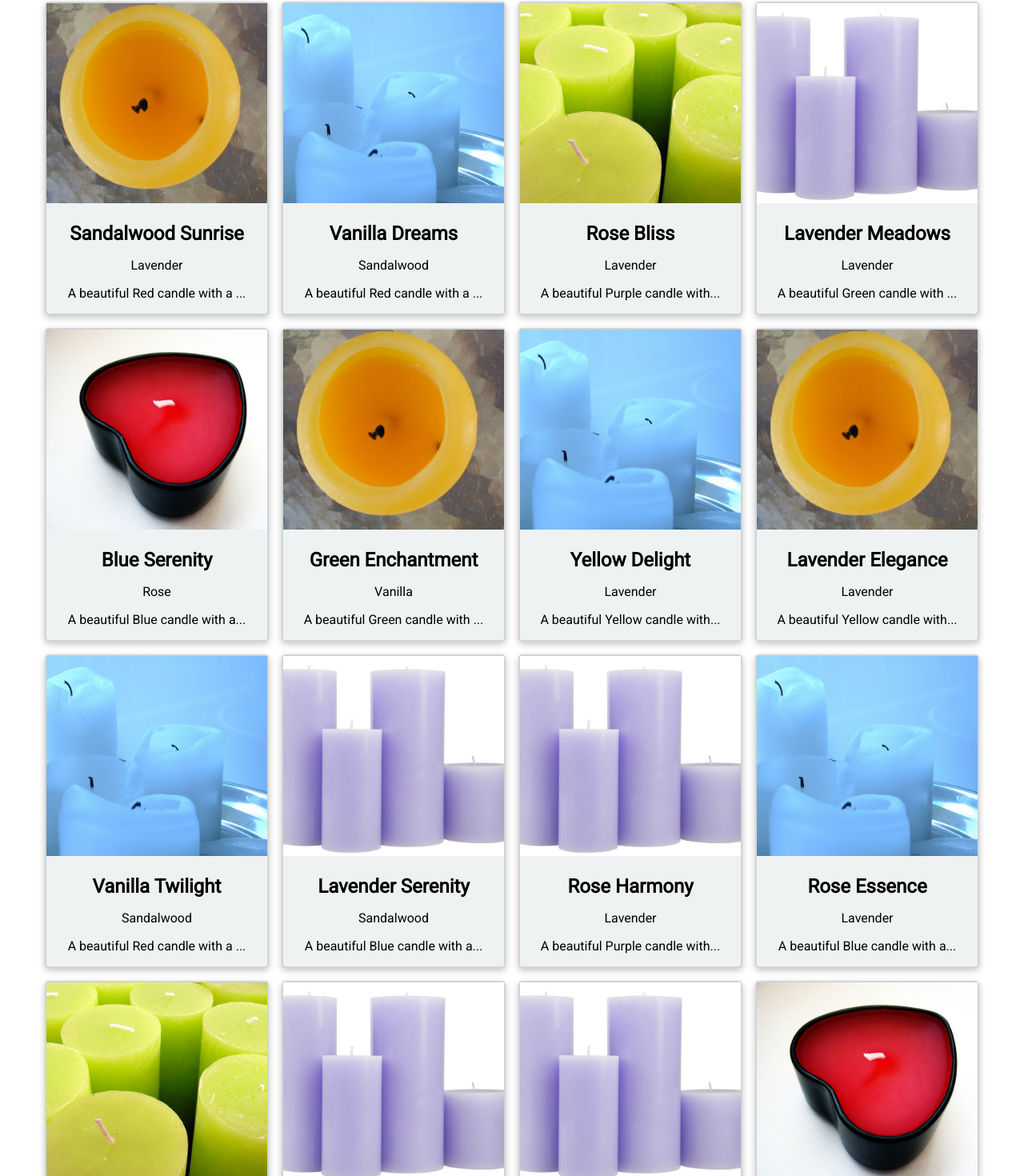
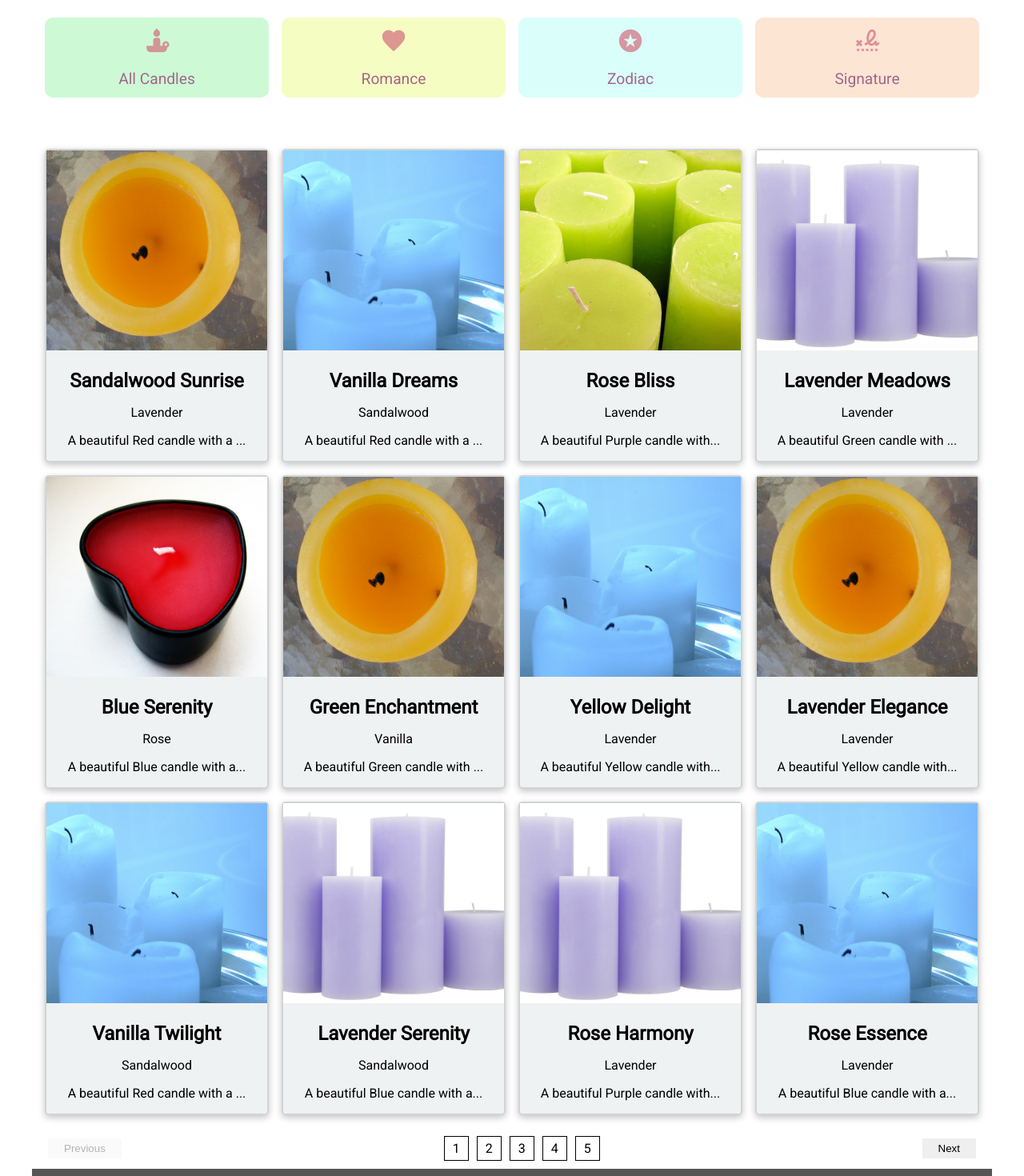
Before and after one commit to aminlimbu/react-app-1, a React (Create React App) app: page /products in a window 1280 px wide. Shown: the part 647-2117 px from the top of the page at 80% size. Built offline with nearby package versions, Linux system fonts and the light colour scheme.

Commit message:
Pagination implemented on 'Products' page

```diff
--- a/public/style.css
+++ b/public/style.css
@@ -16,6 +16,12 @@
 
 body {
     font-family: "Roboto", sans-serif;
+}
+
+button {
+    padding: 5px 20px;
+    border: none;
+    cursor: pointer;
 }
 
 /* Utilities */
@@ -406,12 +412,13 @@ article {
 /* PRODUCT CATALOGUE PAGE */
 
 .product-banner {
-    height: 40vh;
+    aspect-ratio: 21/9;
     min-height: 350px;
     width: 100%;
     background-image: url("https://picsum.photos/600/400?grayscale");
     background-position: center;
     background-size: cover;
+    margin-top: 20px;
     margin-bottom: 3rem;
 }
 
@@ -484,6 +491,31 @@ article {
     justify-content: start;
 }
 
+.pagination-container {
+    display: flex;
+    width: 100%;
+    justify-content: space-between;
+    align-items: center;
+    padding: 10px 20px;
+}
+
+.indexes {
+    display: flex;
+}
+
+.indexes-list {
+    display: flex;
+    gap: 10px;
+}
+
+.indexes-list-items {
+    padding: 5px 10px;
+    border: 1px solid black;
+    cursor: pointer;
+}
+.indexes-list-items:hover {
+    background-color: lightblue;
+}
 /* Landing Page Section */
 .landing-container {
     width: 100%;
@@ -511,8 +543,6 @@ article {
 }
 .landing-image {
     width: 100%;
-    /* height: 50vh; */
-    /* min-height: 350px; */
     margin-bottom: 1rem;
     overflow: hidden;
     object-fit: cover;
@@ -523,12 +553,7 @@ article {
     display: flex;
     justify-content: center;
     align-items: center;
-    /* transition: 0.5s ease-in; */
 }
-
-/* .landing-image img:hover {
-    transform: scale(1.1);
-} */
 
 .description {
     padding: 2rem;
--- /dev/null
+++ b/src/features/ui/CategoryList.jsx
@@ -0,0 +1,51 @@
+const CategoryList = ({ handleCategory }) => {
+    return (
+        <div className="catalogue-categories">
+            <div className="container collections grid">
+                <div
+                    className="all-collection flex"
+                    onClick={() => handleCategory("all-collection")}
+                >
+                    <div className="collection-icons">
+                        <span className="material-symbols-outlined">
+                            candle
+                        </span>
+                    </div>
+                    <div className="collection-text">All Candles</div>
+                </div>
+                <div
+                    className="fav-collection flex"
+                    onClick={() => handleCategory("fav-collection")}
+                >
+                    <div className="collection-icons">
+                        <span className="material-symbols-outlined">
+                            favorite
+                        </span>
+                    </div>
+                    <div className="collection-text">Romance</div>
+                </div>
+                <div
+                    className="zodiac-collection flex"
+                    onClick={() => handleCategory("zodiac-collection")}
+                >
+                    <div className="collection-icons">
+                        <span className="material-symbols-outlined">stars</span>
+                    </div>
+                    <div className="collection-text">Zodiac</div>
+                </div>
+                <div
+                    className="sig-collection flex"
+                    onClick={() => handleCategory("sig-collection")}
+                >
+                    <div className="collection-icons">
+                        <span className="material-symbols-outlined">
+                            signature
+                        </span>
+                    </div>
+                    <div className="collection-text">Signature</div>
+                </div>
+            </div>
+        </div>
+    );
+};
+export default CategoryList;
--- /dev/null
+++ b/src/features/ui/Pagination.jsx
@@ -0,0 +1,57 @@
+const Pagination = ({
+    filters,
+    currentPage,
+    productsPerPage,
+    setCurrentPage,
+}) => {
+    // Get total number of pages
+    const totalPages = Math.ceil(filters.length / productsPerPage);
+    const pageNumbers = [];
+    for (let i = 0; i < totalPages; i++) {
+        pageNumbers.push(i);
+    }
+    const hasNext =
+        productsPerPage * (currentPage - 1) + productsPerPage > filters.length;
+    const hasPrev = productsPerPage * (currentPage - 1) > 0;
+    return (
+        <div className="pagination-container">
+            <button
+                className="button"
+                onClick={() =>
+                    currentPage > 0
+                        ? setCurrentPage(currentPage - 1)
+                        : setCurrentPage(1)
+                }
+                disabled={!hasPrev}
+            >
+                Previous
+            </button>
+            <div className="paginatino-indexes">
+                <div className="indexes">
+                    <ul className="indexes-list">
+                        {pageNumbers.map((item) => (
+                            <li
+                                className="indexes-list-items"
+                                onClick={() => setCurrentPage(item + 1)}
+                            >
+                                {item + 1}
+                            </li>
+                        ))}
+                    </ul>
+                </div>
+            </div>
+            <button
+                className="button"
+                onClick={() =>
+                    currentPage > 0
+                        ? setCurrentPage(currentPage + 1)
+                        : setCurrentPage(1)
+                }
+                disabled={hasNext}
+            >
+                Next
+            </button>
+        </div>
+    );
+};
+export default Pagination;
--- /dev/null
+++ b/src/features/ui/ProductList.jsx
@@ -0,0 +1,27 @@
+import { Cards } from "features/ui";
+import { getCandleImage } from "features/utils/images";
+
+// created candle cards
+const createCandles = (candles) => {
+    return candles.map((candle) => (
+        <Cards
+            key={candle.name}
+            imagelink={getCandleImage(candle.colour)}
+            name={candle.name}
+            fragrance={candle.fragrance}
+            description={candle.description}
+            className="flex"
+        />
+    ));
+};
+
+const ProductList = ({ filters, candles }) => {
+    return (
+        <div className="catalogue grid">
+            {filters.length > 0
+                ? createCandles(filters)
+                : createCandles(candles)}
+        </div>
+    );
+};
+export default ProductList;
--- a/src/pages/Products.jsx
+++ b/src/pages/Products.jsx
@@ -1,27 +1,17 @@
-import candles from "../resources/candles";
-import { Cards } from "features/ui";
-import { getCandleImage } from "features/utils/images";
 import { useState } from "react";
-
-// created candle cards
-const createCandles = (candles) => {
-    return candles.map((candle) => (
-        <Cards
-            key={candle.name}
-            imagelink={getCandleImage(candle.colour)}
-            name={candle.name}
-            fragrance={candle.fragrance}
-            description={candle.description}
-            className="flex"
-        />
-    ));
-};
+import Pagination from "../features/ui/Pagination";
+import ProductList from "features/ui/ProductList";
+import CategoryList from "features/ui/CategoryList";
+import candles from "resources/candles";
 
 const Products = () => {
-    const [filters, setFilters] = useState([]);
+    const [filters, setFilters] = useState(candles);
+
+    const [currentPage, setCurrentPage] = useState(1);
+    const [productsPerPage] = useState(12);
 
     // filter handles using object property; collection
-    const handleClick = (collectionName) => {
+    const handleCategory = (collectionName) => {
         switch (collectionName) {
             case "fav-collection":
                 setFilters(
@@ -51,65 +41,25 @@ const Products = () => {
     };
 
     // initialise filteredCandles to filters state
-    const filteredCandles = filters;
+    // const filteredCandles = filters;
+
+    // Pagination calculation
+    const indexOfLastItem = currentPage * productsPerPage;
+    const indexOfFirstItem = indexOfLastItem - productsPerPage;
+    const currentItems = filters.slice(indexOfFirstItem, indexOfLastItem);
 
     return (
         <div className="product-container">
             <div className="product-banner"></div>
-            <div className="catalogue-categories">
-                <div className="container collections grid">
-                    <div
-                        className="all-collection flex"
-                        onClick={() => handleClick("all-collection")}
-                    >
-                        <div className="collection-icons">
-                            <span className="material-symbols-outlined">
-                                candle
-                            </span>
-                        </div>
-                        <div className="collection-text">All Candles</div>
-                    </div>
-                    <div
-                        className="fav-collection flex"
-                        onClick={() => handleClick("fav-collection")}
-                    >
-                        <div className="collection-icons">
-                            <span className="material-symbols-outlined">
-                                favorite
-                            </span>
-                        </div>
-                        <div className="collection-text">Romance</div>
-                    </div>
-                    <div
-                        className="zodiac-collection flex"
-                        onClick={() => handleClick("zodiac-collection")}
-                    >
-                        <div className="collection-icons">
-                            <span className="material-symbols-outlined">
-                                stars
-                            </span>
-                        </div>
-                        <div className="collection-text">Zodiac</div>
-                    </div>
-                    <div
-                        className="sig-collection flex"
-                        onClick={() => handleClick("sig-collection")}
-                    >
-                        <div className="collection-icons">
-                            <span className="material-symbols-outlined">
-                                signature
-                            </span>
-                        </div>
-                        <div className="collection-text">Signature</div>
-                    </div>
-                </div>
-            </div>
+            <CategoryList handleCategory={handleCategory} />
             <div className="catalogue-container">
-                <div className="catalogue grid">
-                    {filters.length > 0
-                        ? createCandles(filteredCandles)
-                        : createCandles(candles)}
-                </div>
+                <ProductList filters={currentItems} candles={candles} />
+                <Pagination
+                    filters={filters}
+                    currentPage={currentPage}
+                    productsPerPage={productsPerPage}
+                    setCurrentPage={setCurrentPage}
+                />
             </div>
         </div>
     );
```
